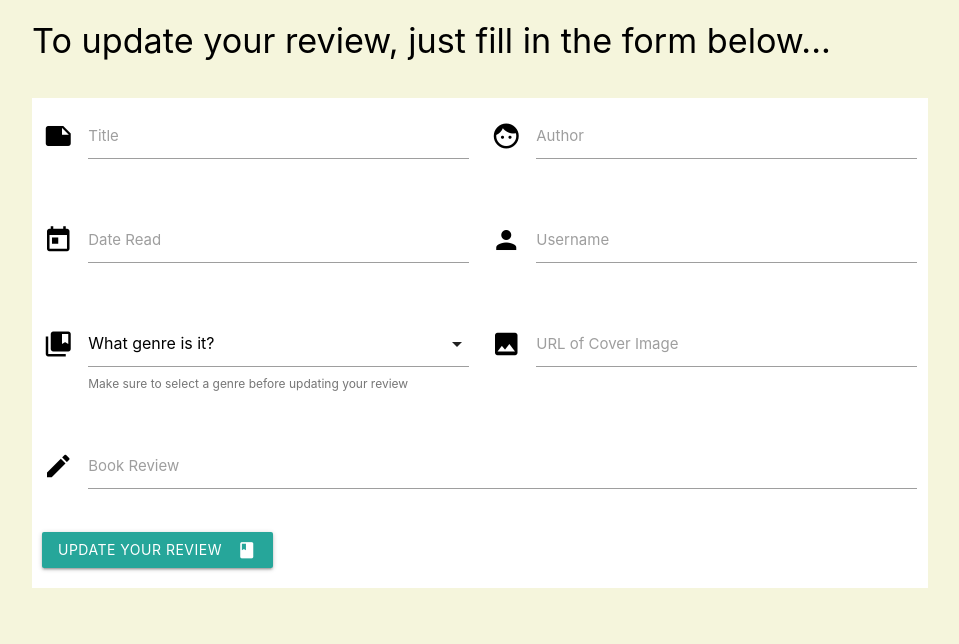
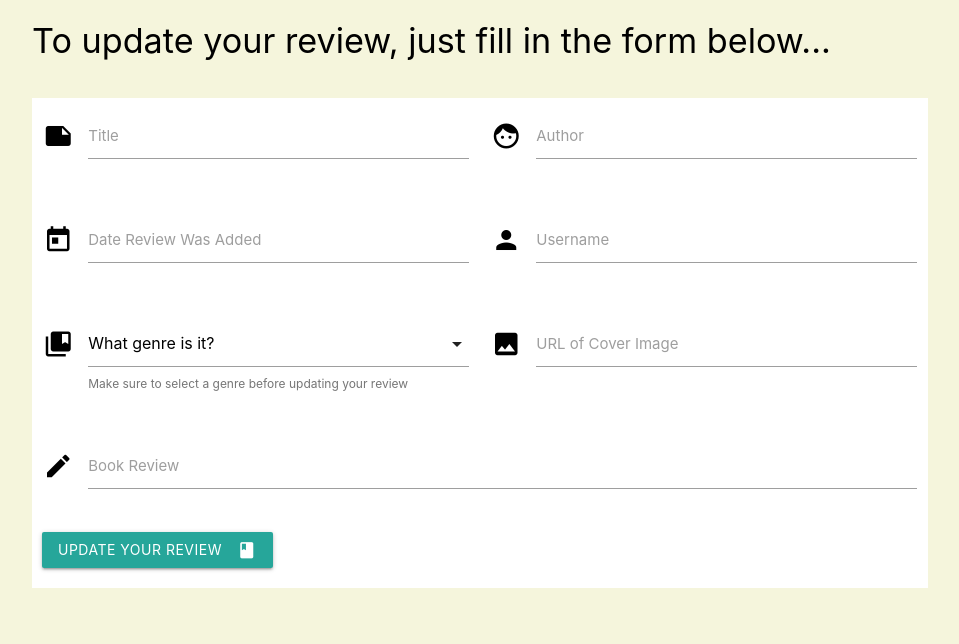
Before and after one commit to dombeesley/datacentricmilestone, a Flask app: template templates/editreview.html in a window 1280 px wide. Shown: the part 65-709 px from the top of the page, without its empty margins (160-1119 px from the left). Run offline with Flask 2, Linux system fonts and the light colour scheme; the template is opened without the code that fills it, so the values that code supplies are empty; some libraries are stand-ins or nearby versions.

Commit message:
add comments to HTMl files

```diff
--- a/templates/addbook.html
+++ b/templates/addbook.html
@@ -27,7 +27,7 @@
             <div class="input-field col s6">
                 <i class="material-icons prefix">today</i>
                 <input type="text" class="datepicker" id="date_read" name="date_read" required>
-                <label for="date_read">Date Read</label>
+                <label for="date_read">Today's date</label>
             </div>
         <!-- Section for user's username -->
             <div class="input-field col s6">
--- a/templates/editreview.html
+++ b/templates/editreview.html
@@ -2,16 +2,20 @@
 
 {% block content %}
 
+<!-- Introductory text -->
 <h4>To update your review, just fill in the form below...</h4>
 
+<!-- Form to edit book review -->
 <div class="row">
     <form action="{{ url_for('update_review', book_id=book._id) }}" method="POST" class="col s12" id="reviewform">
         <div class="row">
+            <!-- Section to edit title -->
             <div class="input-field col s6">
                 <i class="material-icons prefix">note</i>
                 <input value="{{book.title}}" id="title" name="title" type="text" class="validate" required>
                 <label for="title">Title</label>
             </div>
+            <!-- Section to edit author's name -->
             <div class="input-field col s6">
                 <i class="material-icons prefix">face</i>
                 <input value="{{book.author}}" id="author" name="author" type="text" class="validate" required>
@@ -19,11 +23,13 @@
             </div>
         </div>
         <div class="row">
+            <!-- Section to change date -->
             <div class="input-field col s6">
                 <i class="material-icons prefix">today</i>
                 <input value="{{book.date_read}}" type="text" class="datepicker" id="date_read" name="date_read" required>
-                <label for="date_read">Date Read</label>
+                <label for="date_read">Date Review Was Added</label>
             </div>
+            <!-- Section for user's username -->
             <div class="input-field col s6">
                 <i class="material-icons prefix">person</i>
                 <input value="{{book.username}}" id="username" name="username" type="text" class="validate" required>
@@ -31,6 +37,7 @@
             </div>
         </div>
         <div class="row">
+        <!-- Section to select genre -->
             <div class="input-field col s6">
                 <i class="material-icons prefix">collections_bookmark</i>
                 <select id="genreselect" required>
@@ -48,12 +55,14 @@
                 <input type="hidden" name="genre" id="genre">
             </div>
             <div class="input-field col s6">
+                <!-- Section to add link to cover image -->
                 <i class="material-icons prefix">photo</i>
                 <input value="{{book.image}}" id="image" name="image" type="text" class="validate" required>
                 <label for="image">URL of Cover Image</label>
             </div>
         </div>
         <div class="row">
+            <!-- Section to edit book review -->
             <div class="input-field col s12">
                 <i class="material-icons prefix">edit</i>
                 <input value="{{book.book_review}}" id="book_review" name="book_review" type="text" class="validate" required>
@@ -61,6 +70,7 @@
             </div>
         </div>
         <div class="row">
+            <!-- Button to update book review -->
             <button class="btn waves-effect waves-light" id="addbutton" type="submit">
                 Update Your Review
                 <i class="material-icons right">book</i>
--- a/templates/home.html
+++ b/templates/home.html
@@ -4,10 +4,12 @@
 
 <div class="librarycontainer">
     <div class="librarytext">
+        <!-- Website's title -->
         <div class="hometitle">
             <h2> Welcome to Shelf Life!</h2>
             <h3>A compendium of user-submitted book reviews</h3>
         </div>
+        <!-- Introduction to website -->
         <div>
             If you’re a fan of literature and you’re looking for your new favourite book, then you’ve come to the right place. Whatever the genre, you're sure to find something here that will suit your tastes.
         </div>
@@ -18,7 +20,9 @@
             To get started, simply sign up (or log in, if you've been here before), and start adding away.
         </div>
         <div class="row">
+            <!-- Button to log in -->
             <a class="waves-effect waves-light btn-large homebutton" href="{{url_for('loginpage')}}"><i class="material-icons right">beenhere</i>Log In</a>
+            <!-- Button to register -->
             <a class="waves-effect waves-light btn-large homebutton" href="{{url_for('register')}}"><i class="material-icons right">create</i>Sign Up</a>
         </div>
     </div>
--- a/templates/library.html
+++ b/templates/library.html
@@ -3,12 +3,14 @@
 {% block content %}
 <div class="librarycontainer">
     <div class="librarytext">
+        <!-- Introductory text -->
         <h1><u>THE LIBRARY</u></h1>
         <div>To find out more about each book, just click on it.</div>
         <div>Or keep scrolling down until you see one you like.</div>
         <div>
             <a class="waves-effect waves-light btn" href="{{url_for('see_library')}}">See All</a>
         </div>
+        <!-- Buttons to sort by genre -->
         <div>
             <a class="waves-effect waves-light btn" href="{{url_for('contemp')}}">Contemporary</a>
             <a class="waves-effect waves-light btn" href="{{url_for('crime')}}">Crime</a>
@@ -25,6 +27,7 @@
     </div>
 </div>
 
+<!-- Section to display books -->
 <div class="books-container">
 {% for book in library|reverse %}
     <a class="books-display" href="{{url_for('view_book', book_id=book._id)}}"> <img src="{{book.image}}"></a>
--- a/templates/logout.html
+++ b/templates/logout.html
@@ -4,13 +4,16 @@
 
 <div class="sorrycontainer">
     <div class="sorrytext">
+        <!-- Introductory text -->
         <h1>See you soon!</h1>
         <div>
             You're all logged out now.
         </div>
+        <!-- Link to log in -->
         <div>
             If you want to log back in again, just <a href="{{url_for('loginpage')}}">click on this link</a>.
         </div>
+        <!-- Link to home page -->
         <div>
             Or you can head on over to the <a href="{{url_for('home')}}">home page</a> instead.
         </div>
--- a/templates/register.html
+++ b/templates/register.html
@@ -3,6 +3,7 @@
 {% block content %}
 
 <div class="logincontainer">
+    <!-- Introductory text -->
     <div class="logintext">
         <h1><u>Sign Up Here</u></h1>
 
@@ -12,20 +13,24 @@
     </div>
 </div>
 
+<!-- Form to register -->
 <div class="row">
     <form class="col s12 registerform" method="POST" action="{{ url_for('register') }}">
+        <!-- Section to add username -->
         <div class="row">
             <div class="input-field col s12">
             <input id="username" type="text" name="username" class="validate">
             <label for="username">Username</label>
             </div>
         </div>
+        <!-- Section to add password -->
         <div class="row">
             <div class="input-field col s12">
             <input id="password" type="password" name = "password" class="validate">
             <label for="password">Password</label>
             </div>
         </div>
+        <!-- Button to register -->
         <button type="submit" class="btn btn-primary btn-block formbutton">
             <i class="material-icons right">create</i>
             Sign Up
--- a/templates/sorry.html
+++ b/templates/sorry.html
@@ -3,9 +3,9 @@
 {% block content %}
 
 <div class="sorrycontainer">
+    <!-- Introductory text -->
     <div class="sorrytext">
         <h1>Sorry!</h1>
-
 
         <div>
             Unfortunately, someone else already has that name. Click sign up to try another one!
@@ -15,7 +15,9 @@
         </div>
 
         <div class="row">
+            <!-- Button to log in -->
             <a class="waves-effect waves-light btn" href="{{url_for('loginpage')}}"><i class="material-icons right">beenhere</i>Log In</a>
+            <!-- Button to register -->
             <a class="waves-effect waves-light btn" href="{{url_for('register')}}"><i class="material-icons right">create</i>Sign Up</a>
         </div>
 
--- a/templates/tryagain.html
+++ b/templates/tryagain.html
@@ -3,6 +3,7 @@
 {% block content %}
 
 <div class="sorrycontainer">
+    <!-- Text -->
     <div class="sorrytext">
         <h1>Sorry!</h1>
 
@@ -17,7 +18,9 @@
         </div>
 
         <div class="row">
+            <!-- Button to log in -->
             <a class="waves-effect waves-light btn" href="{{url_for('loginpage')}}"><i class="material-icons right">beenhere</i>Log In</a>
+            <!-- Button to register -->
             <a class="waves-effect waves-light btn" href="{{url_for('register')}}"><i class="material-icons right">create</i>Sign Up</a>
         </div>
 
```
Also changed, not shown: templates/login.html (+6 -2 lines), templates/viewbook.html (+10 -0 lines).
